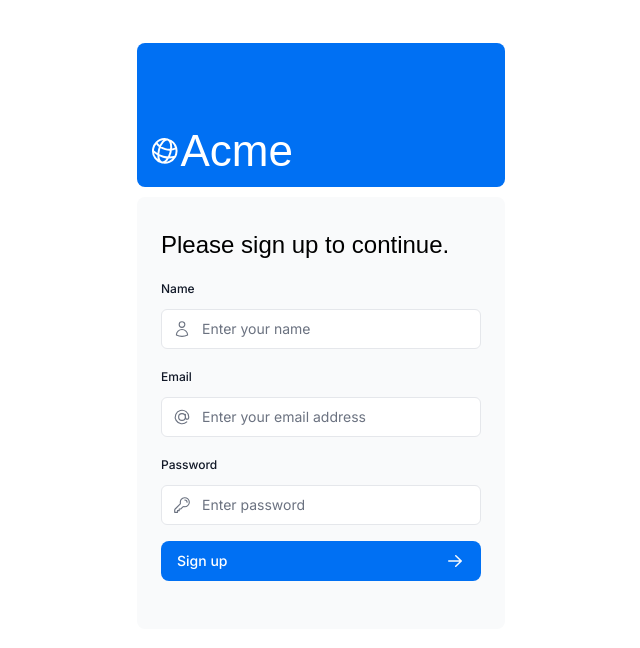
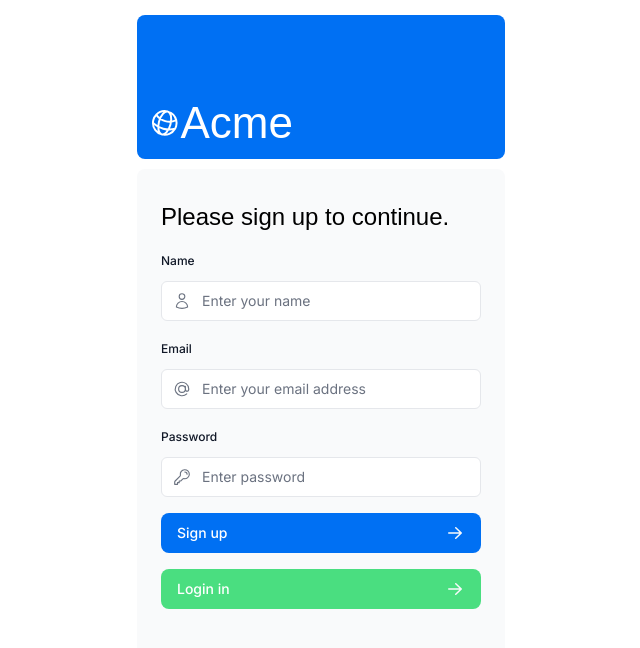
Before and after one commit to Keekuun/nextjs-dashboard, a Next.js app: page /register in a window 1280 px wide. Shown: the top 648 px of the page, without its empty margins (319-959 px from the left). Built offline with nearby package versions, Linux system fonts and the light colour scheme; a web font is replaced by a local one.

Commit message:
feat: update form btn

```diff
--- a/app/login/page.tsx
+++ b/app/login/page.tsx
@@ -1,5 +1,8 @@
 import AcmeLogo from '@/app/ui/acme-logo';
 import LoginForm from '@/app/ui/login-form';
+import Link from "next/link";
+import {Button} from "@/app/ui/button";
+import {ArrowRightIcon} from "@heroicons/react/20/solid";
 
 export default function LoginPage() {
   return (
--- a/app/ui/login-form.tsx
+++ b/app/ui/login-form.tsx
@@ -12,6 +12,7 @@ import {ArrowRightIcon} from '@heroicons/react/20/solid';
 import {Button} from './button';
 import {useFormStatus} from 'react-dom';
 import {authenticate} from '@/app/lib/actions';
+import Link from "next/link";
 
 export default function LoginForm() {
   const [errorMessage, dispatch] = useActionState(authenticate, undefined);
@@ -66,6 +67,14 @@ export default function LoginForm() {
           </div>
         </div>
         <LoginButton/>
+
+        <Link
+          href="/register"
+        >
+          <Button className="mt-4 w-full bg-green-500 hover:bg-green-400">
+            Sign up <ArrowRightIcon className="ml-auto h-5 w-5 text-gray-50"/>
+          </Button>
+        </Link>
         <div
           className="flex h-8 items-end space-x-1"
           aria-live="polite"
--- a/app/ui/register-form.tsx
+++ b/app/ui/register-form.tsx
@@ -13,6 +13,7 @@ import {ArrowRightIcon} from '@heroicons/react/20/solid';
 import {Button} from './button';
 import {useFormStatus} from 'react-dom';
 import {register} from '@/app/lib/actions';
+import Link from "next/link";
 
 export default function LoginForm() {
   const [errorMessage, dispatch] = useActionState(register, undefined);
@@ -89,6 +90,13 @@ export default function LoginForm() {
           </div>
         </div>
         <RegisterButton/>
+        <Link
+          href="/login"
+        >
+          <Button className="mt-4 w-full bg-green-400 hover:bg-green-300">
+            Login in <ArrowRightIcon className="ml-auto h-5 w-5 text-gray-50"/>
+          </Button>
+        </Link>
         <div
           className="flex h-8 items-end space-x-1"
           aria-live="polite"
```
